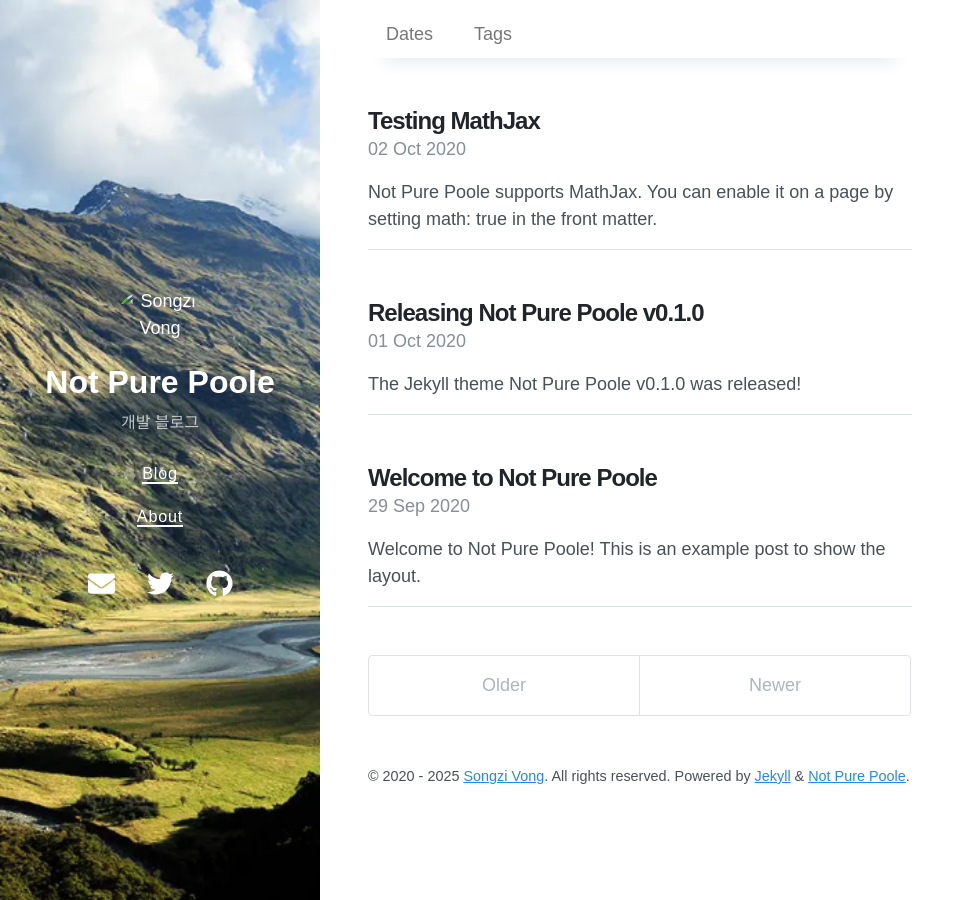
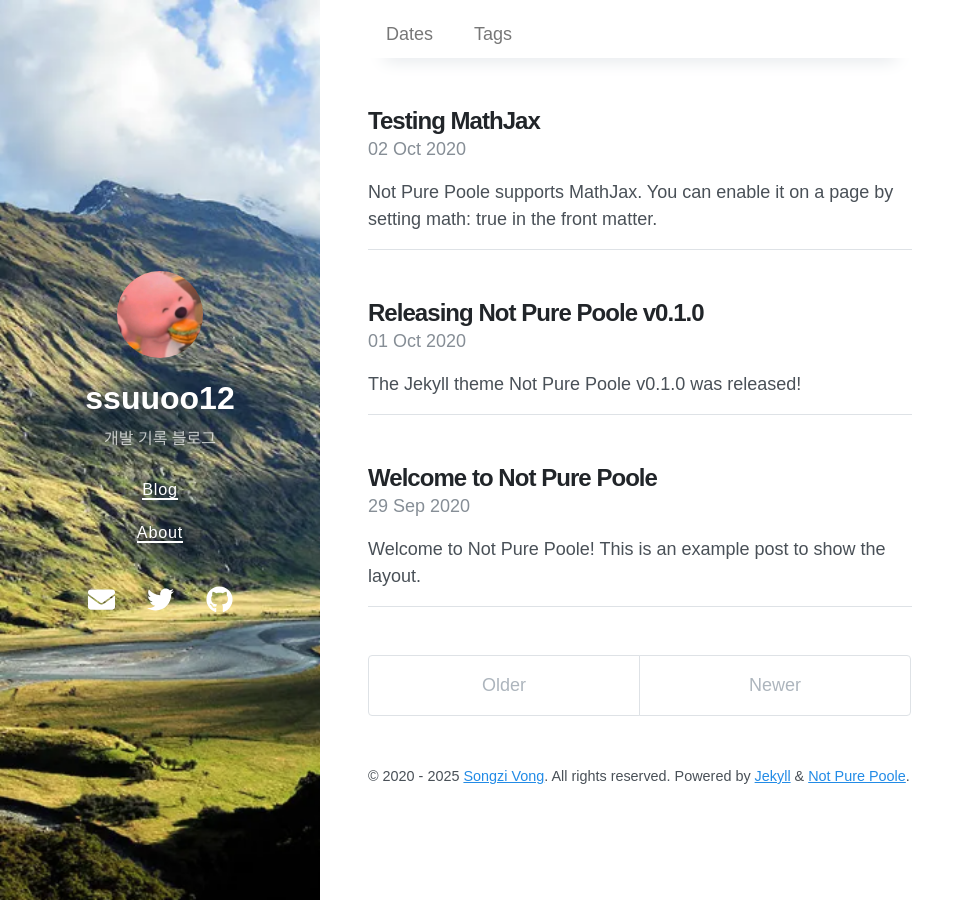
Before and after one commit to ssuuoo12/ssuuoo12.github.io, a Jekyll site: the page built from index.html, in a window 1280 px wide. Shown: the whole page, without its empty margins (0-975 px from the left). Built offline with Jekyll 4.4.1, drawn with Linux system fonts in a browser that asks for light colours; nearby versions of some CDN libraries; the list of posts is cut into pages by our own code.

Commit message:
Remove 44.png, add l.jpg, and update _config.yml

```diff
--- a/_config.yml
+++ b/_config.yml
@@ -1,6 +1,6 @@
 # Setup
-title: Not Pure Poole
-description: 개발 블로그
+title: ssuuoo12
+description: 개발 기록 블로그
 url: https://ssuuoo12.github.io
 avatar: /l.jpg
 paginate: 5
```
Also changed, not shown: 44.png (deleted), l.jpg (added).
